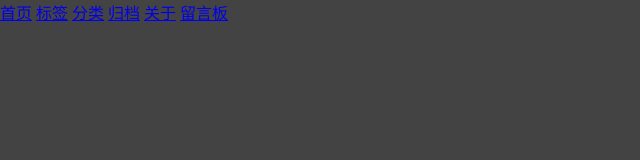
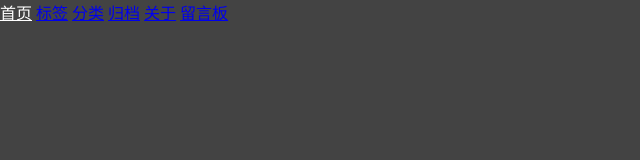
Before and after one commit to UnityMer/unitymer.github.io, a plain HTML site: page index.html in a window 1280 px wide. In both pictures the pointer is over the link "首页". Shown: the full height of the page, 0-640 px from the left. Drawn offline with Linux system fonts and the light colour scheme.

Commit message:
修改链接鼠标移上去状态的颜色

```diff
--- a/css/base.css
+++ b/css/base.css
@@ -3,3 +3,6 @@ body{
     padding: 0;
     background-color: #434343;
 }
+a:hover {
+    color: #FFFFFF;
+}
```
